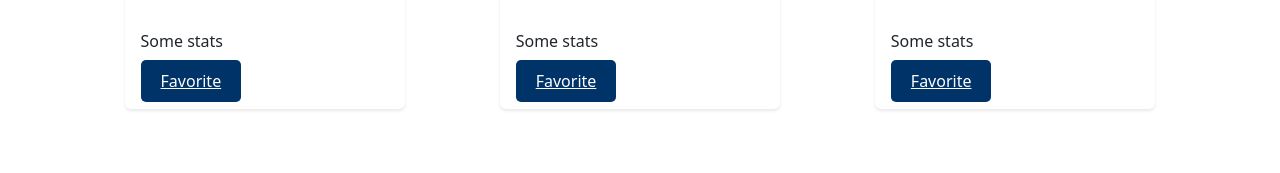
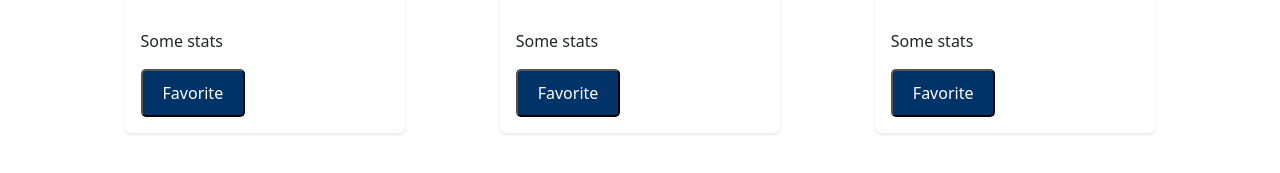
Before and after one commit to exzilium/football-schedule, a plain HTML site: page team.html in a window 1280 px wide. Shown: the part 231-404 px from the top of the page. Drawn offline with nearby package versions, Linux system fonts and the light colour scheme; no server answers.

```diff
--- a/assets/js/team.js
+++ b/assets/js/team.js
@@ -0,0 +1,5 @@
+const button = document.querySelector("#favorite-button");
+
+button.addEventListener("click", () => {
+
+})
--- a/team.html
+++ b/team.html
@@ -34,7 +34,7 @@
           <div class="card-body">
             <h5 class="team-name">Card title</h5>
             <p class="team-stats">Some stats</p>
-            <a href="#" class="fav-btn btn-primary">Favorite</a>
+            <button id="#favorite-button" class="fav-btn btn-primary">Favorite</button>
           </div>
         </div>
         <div class="card">
@@ -42,7 +42,7 @@
           <div class="card-body">
             <h5 class="team-name">Card title</h5>
             <p class="team-stats">Some stats</p>
-            <a href="#" class="fav-btn btn-primary">Favorite</a>
+            <button id="#favorite-button" class="fav-btn btn-primary">Favorite</button>
           </div>
         </div>
         <div class="card">
@@ -50,7 +50,7 @@
           <div class="card-body">
             <h5 class="team-name">Card title</h5>
             <p class="team-stats">Some stats</p>
-            <a href="#" class="fav-btn btn-primary">Favorite</a>
+            <button id="#favorite-button" class="fav-btn btn-primary">Favorite</button>
           </div>
         </div>
       </div>
```
